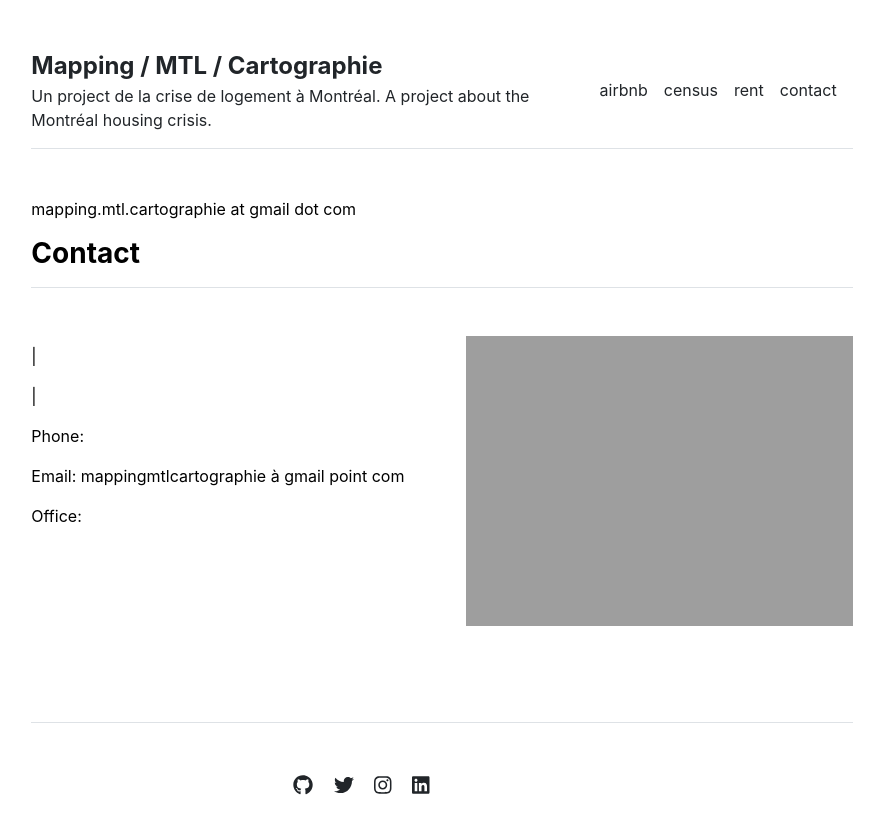
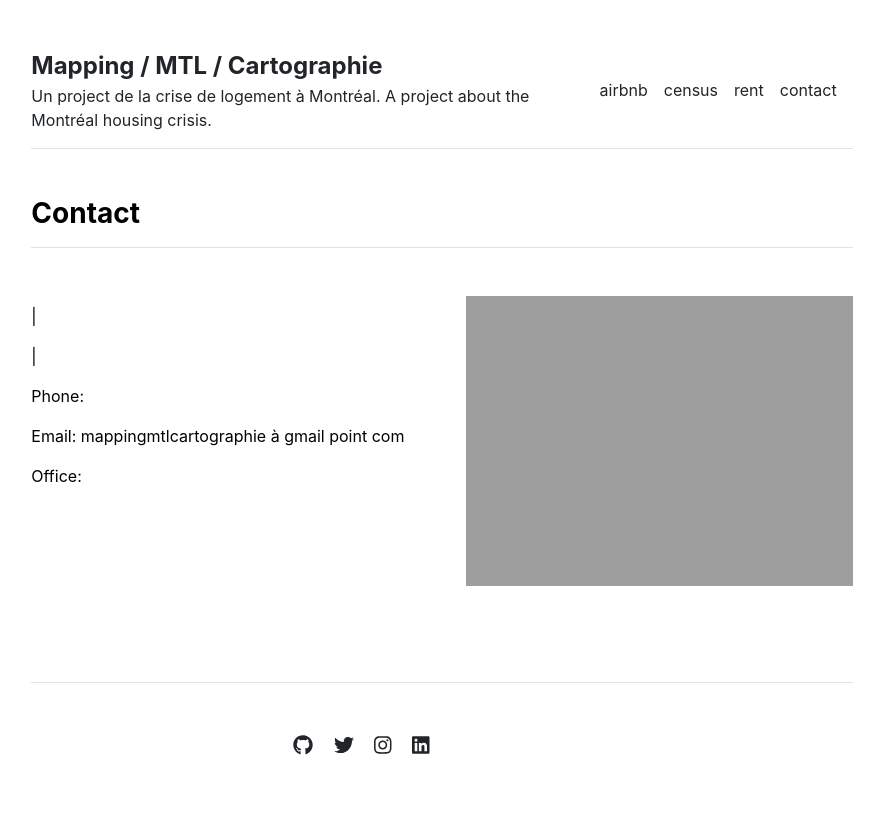
Before and after one commit to mapping-mtl-cartographie/mapping-mtl-cartographie.github.io, a Jekyll site: the page built from contact.md, in a window 1280 px wide. Shown: the top 834 px of the page, without its empty margins (198-1082 px from the left). Built offline with Jekyll 4.4.1, drawn with Linux system fonts in a browser that asks for light colours.

Commit message:
Update contact.md

```diff
--- a/contact.md
+++ b/contact.md
@@ -2,5 +2,3 @@
 layout: contact
 title: "Contact"
 ---
-
-mapping.mtl.cartographie at gmail dot com
```
